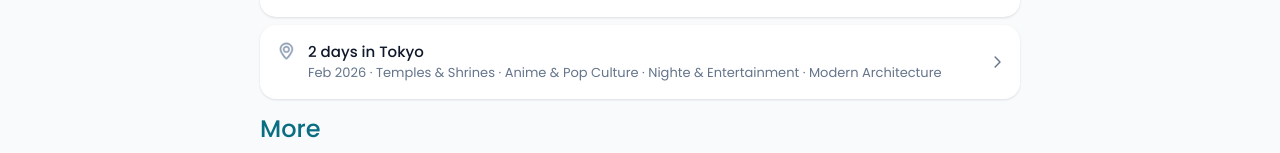
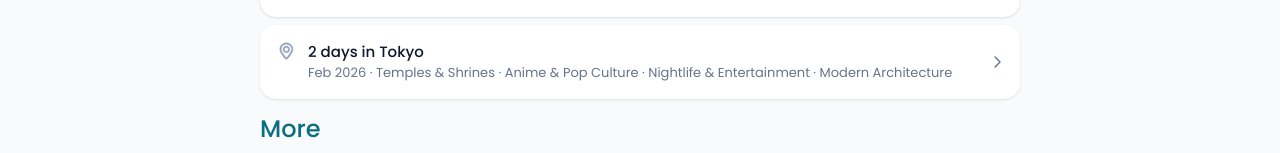
Before and after one commit to akberahmed-git/roam-trip-planner, a React (Vite) app: page / in a window 1280 px wide. Shown: the part 240-393 px from the top of the page. Built offline with nearby package versions, Linux system fonts and the light colour scheme; no server answers.

Commit message:
Fix Nighte typo in Tokyo demo subtitle

```diff
--- a/src/data/demoTrips.js
+++ b/src/data/demoTrips.js
@@ -12,7 +12,7 @@
 export const DEMO_TRIPS = [
   {
     title: '2 days in Tokyo',
-    subtitle: 'Feb 2026 · Temples & Shrines · Anime & Pop Culture · Nighte & Entertainment · Modern Architecture',
+    subtitle: 'Feb 2026 · Temples & Shrines · Anime & Pop Culture · Nightlife & Entertainment · Modern Architecture',
     destination: 'Tokyo',
     days: 2,
     interests: ['Temples & Shrines', 'Anime & Pop Culture', 'Nightlife & Entertainment', 'Modern Architecture'],
```
